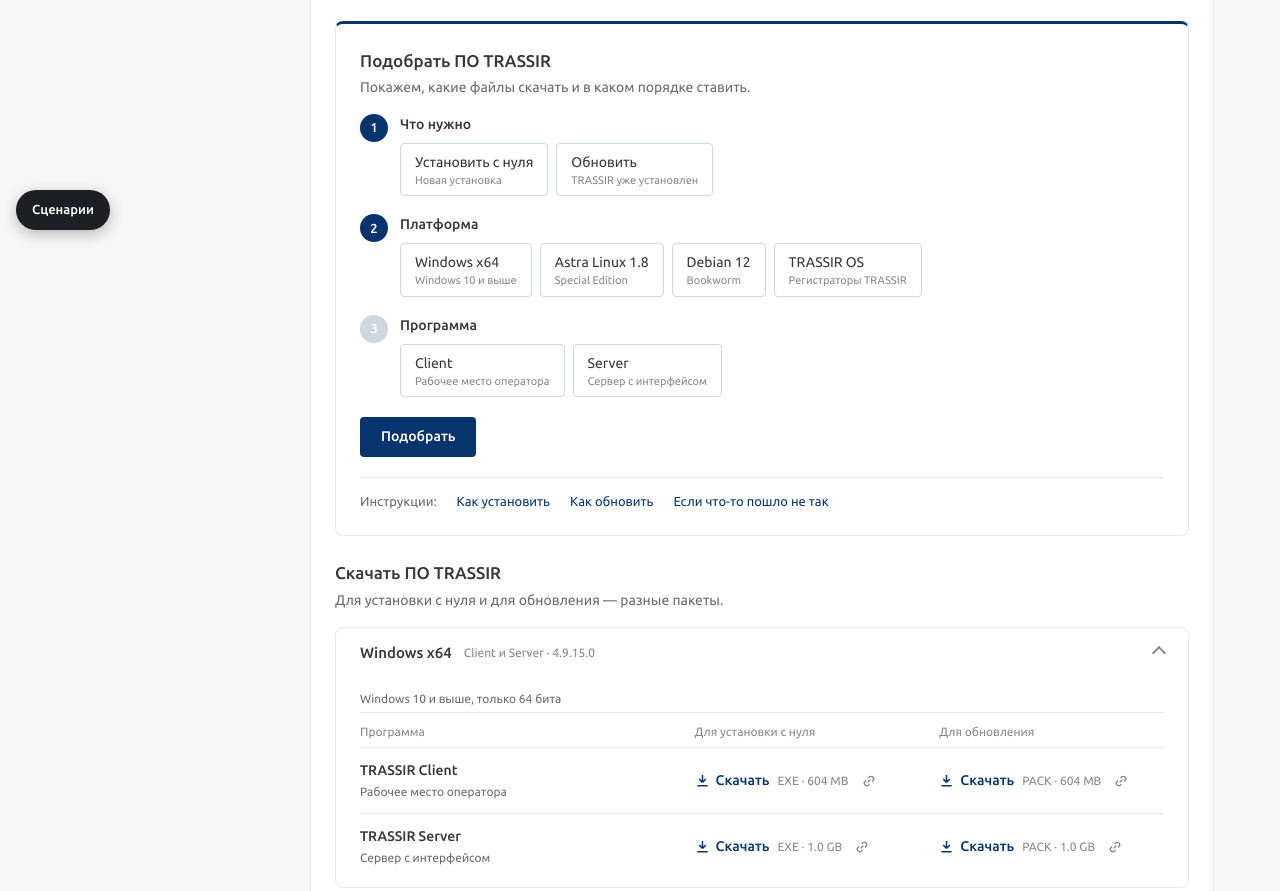
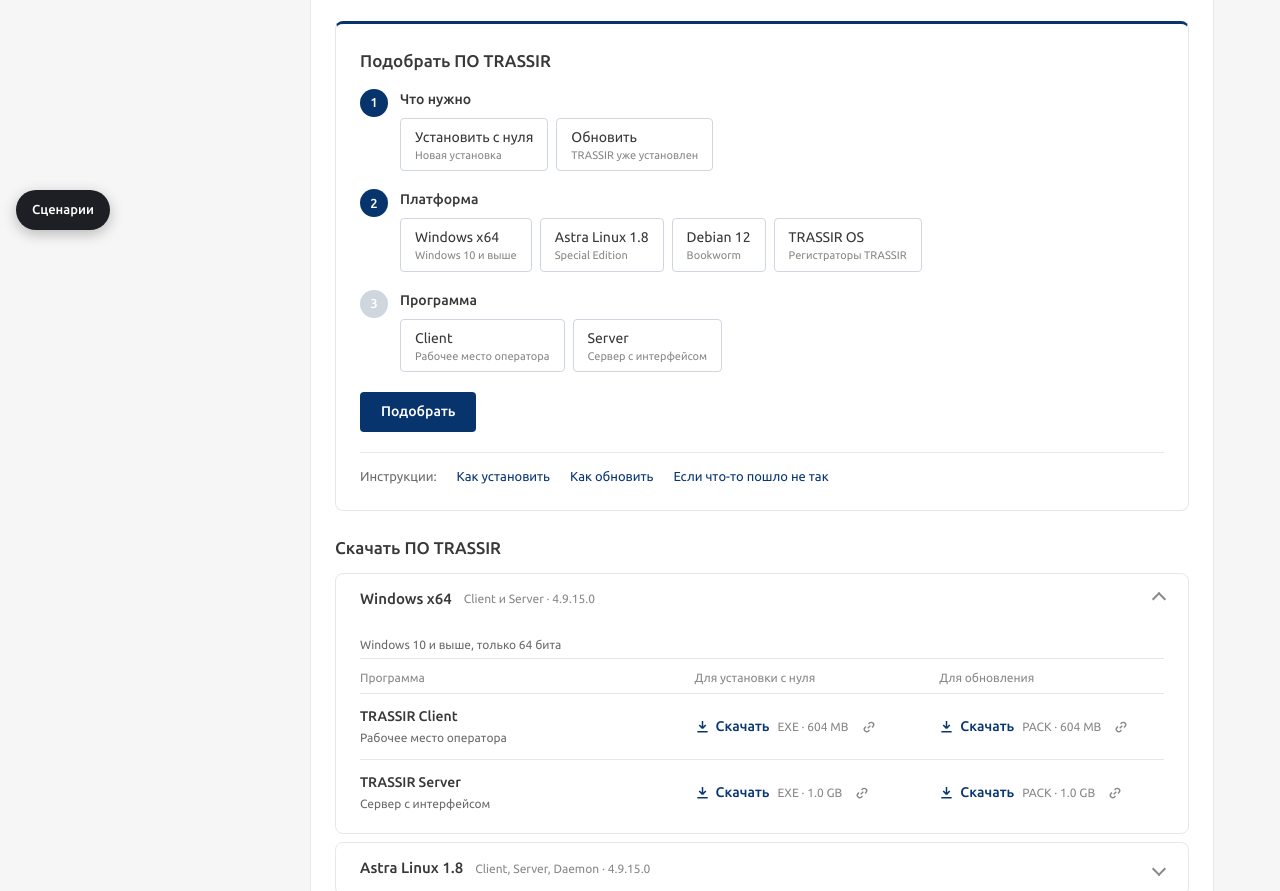
Before and after one commit to ilushasafin/trassir-update-flow, a plain HTML site: page site.html in a window 1280 px wide. Shown: the part 554-1445 px from the top of the page. Drawn offline with Linux system fonts and the light colour scheme.

Commit message:
Сайт: убраны лишние подписи, ровный отступ под заголовками разделов
Co-Authored-By: Claude Opus 5.5 <noreply@anthropic.com>

```diff
--- a/site.html
+++ b/site.html
@@ -83,6 +83,7 @@ main > section#soft{margin-top:24px}
 #soft .card,#soft .acc details{box-shadow:none}
 .sub-s{margin-top:24px}
 h3.t{font-size:17px;margin:0 0 4px}
+main > section > h2 + .card, main > section > h2 + .acc{margin-top:16px}
 /* инструкции — строка внизу карточки подбора */
 .guides-l{display:flex;flex-wrap:wrap;gap:6px 20px;margin-top:20px;padding-top:14px;border-top:1px solid var(--line);font-size:13px}
 .guides-l span{color:var(--muted-2)}
@@ -352,7 +353,6 @@ mark{background:#fff0b3;color:inherit;padding:0 1px}
       <section id="pick" class="sub-s">
         <div class="card pick">
           <h3 class="t">Подобрать ПО TRASSIR</h3>
-          <p class="sub" style="margin:0">Покажем, какие файлы скачать и в каком порядке ставить.</p>
           <form id="pf" novalidate>
             <div class="steps">
               <div class="step" id="sGoal"><div class="num">1</div>
@@ -393,7 +393,6 @@ mark{background:#fff0b3;color:inherit;padding:0 1px}
       <!-- файлы по платформам: у каждой программы свой пакет для установки с нуля и свой — для обновления -->
       <section id="files" class="sub-s">
         <h3 class="t">Скачать ПО TRASSIR</h3>
-        <p class="sub">Для установки с нуля и для обновления — разные пакеты.</p>
         <div class="acc" id="softList"></div>
       </section>
       </div>
```
